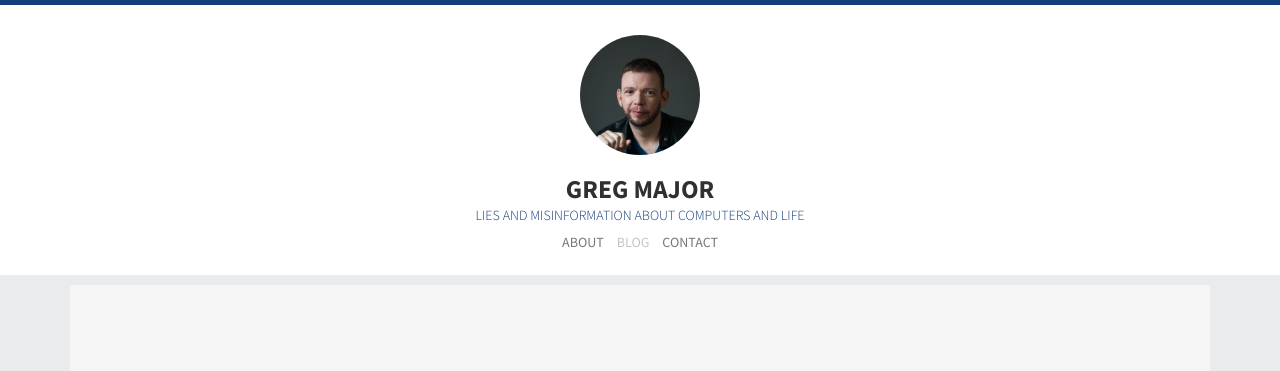
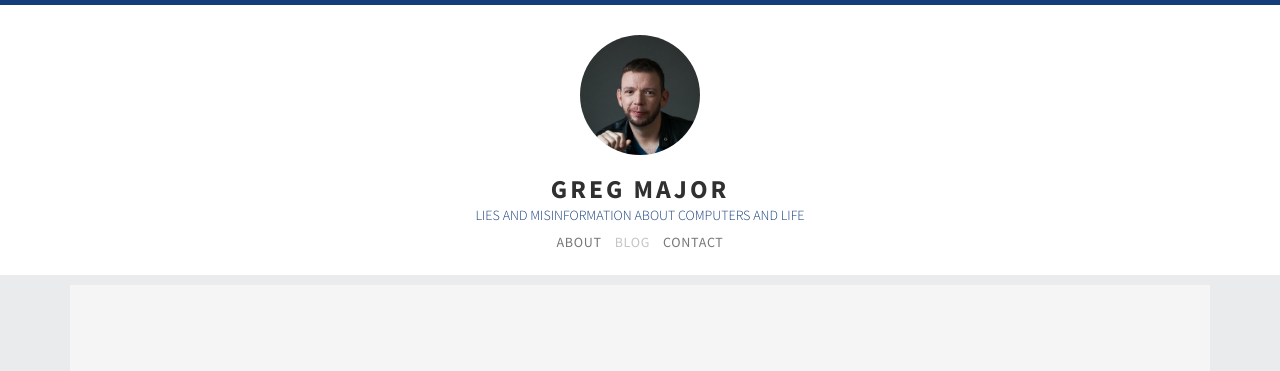
Before and after one commit to gregmajor/gregmajor.github.io, a Jekyll site: the page built from index.html, in a window 1280 px wide. Shown: the top 371 px of the page. Built offline with Jekyll 4.4.1, drawn with Linux system fonts in a browser that asks for light colours; Markdown is read by kramdown in place of the engine named in the settings; the list of posts is cut into pages by our own code.

Commit message:
More style tweaks

```diff
--- a/css/style.css
+++ b/css/style.css
@@ -72,6 +72,7 @@ header{
 #site-heading .title{
 	font-weight: 700;
     text-transform: uppercase;
+    letter-spacing: 3px;
 /*	color: #dedcdb;*/
 	margin: 0 0 5px 0;
 	font-size: 1.714em;
@@ -101,6 +102,7 @@ header{
 	color: #767777;
 	font-size: 14px;
 	text-transform: uppercase;
+    letter-spacing: 0.05em;
 	font-family: 'Source Sans Pro';
 	padding: 5px;
 	margin-right:12px;
```
